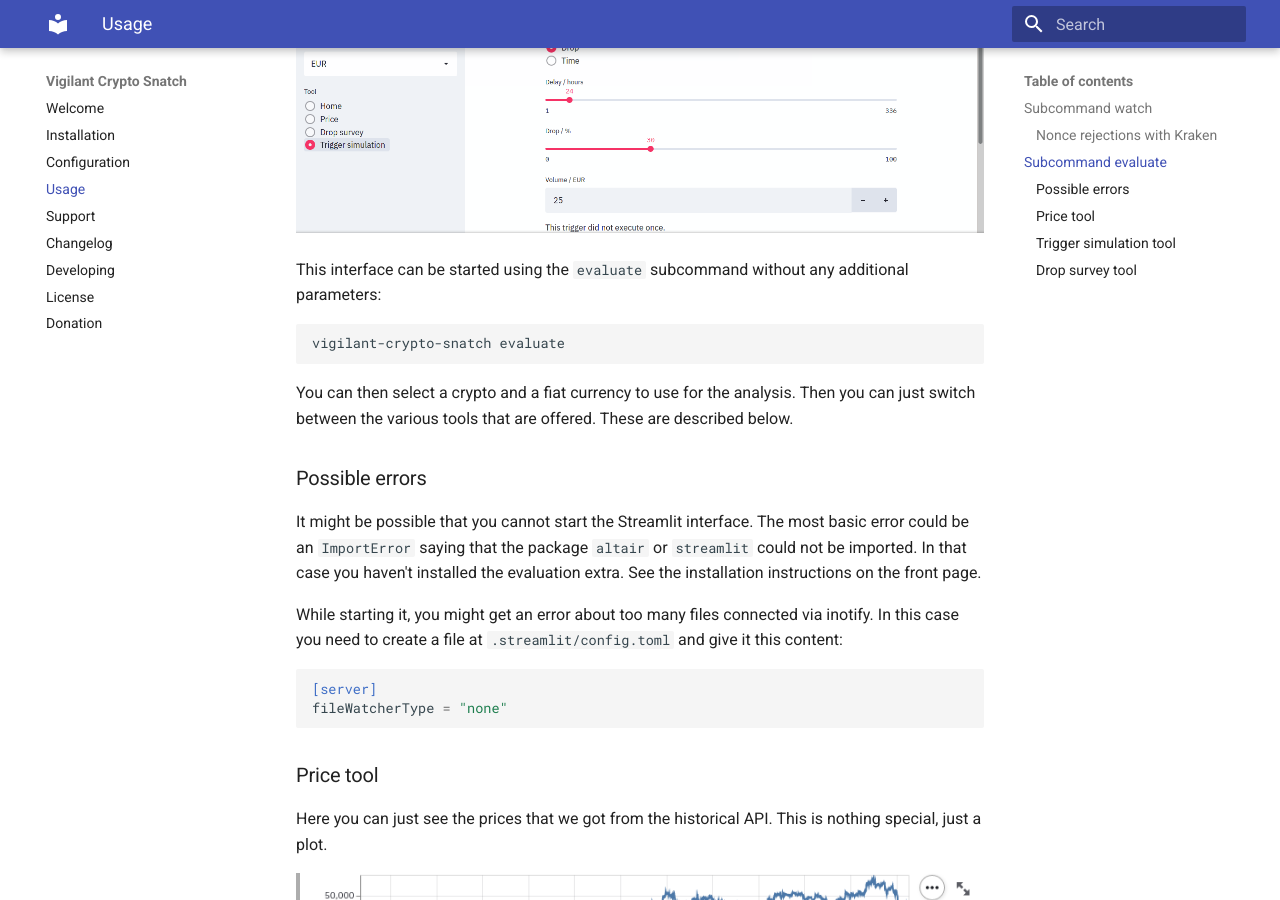
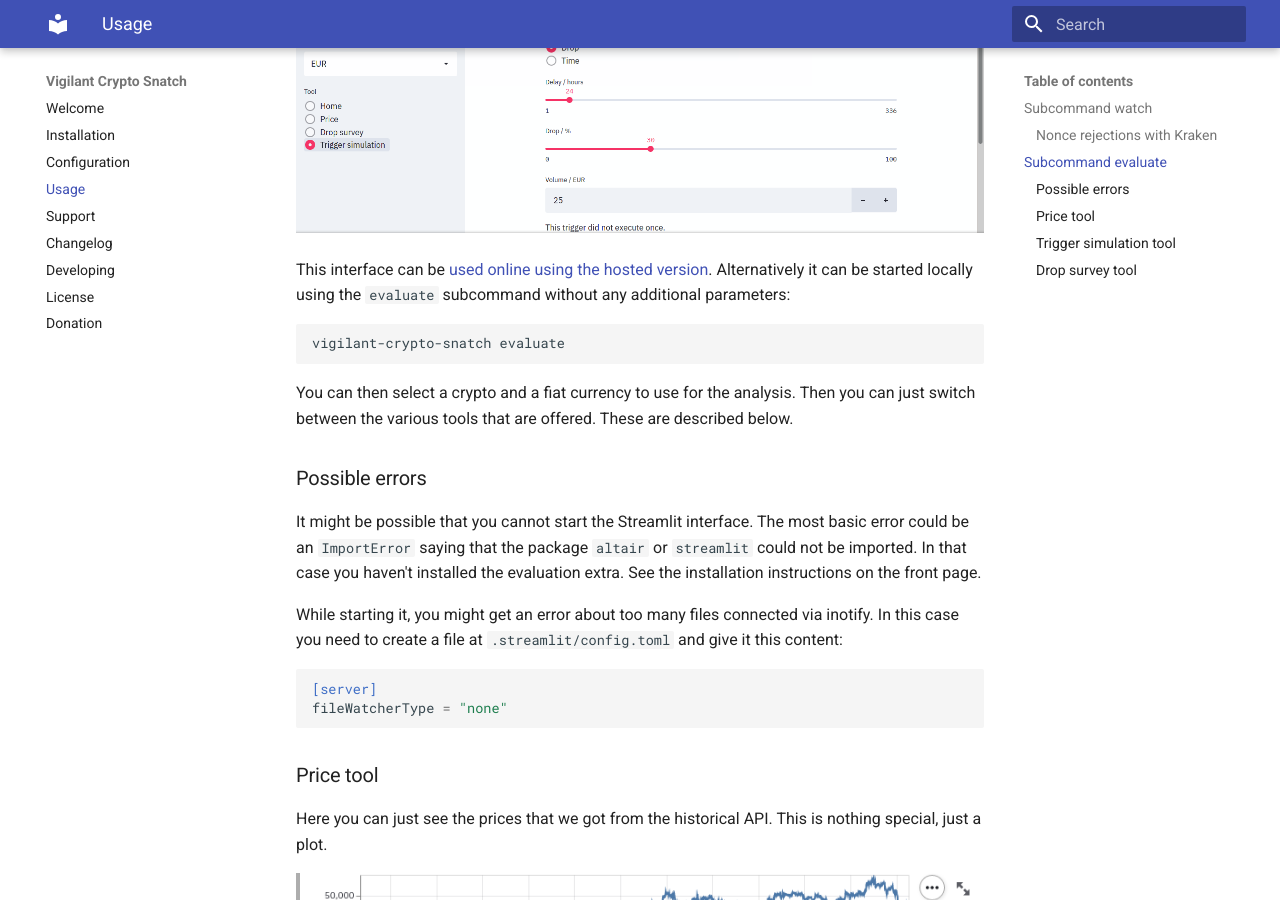
Before and after one commit to martin-ueding/vigilant-crypto-snatch, an MkDocs documentation site: the page built from docs/running.md, in a window 1280 px wide and 900 px high, scrolled down 1947 px. Built offline with MkDocs 1.6.1 and Material for MkDocs 9.7.7, drawn with Linux system fonts in a browser that asks for light colours.

Commit message:
Link to hosted version of Streamlit

````diff
--- a/docs/running.md
+++ b/docs/running.md
@@ -51,7 +51,7 @@ We provide a fun experimentation interface which is built with [Streamlit](https
 
 ![](streamlit.png)
 
-This interface can be started using the `evaluate` subcommand without any additional parameters:
+This interface can be [used online using the hosted version](https://share.streamlit.io/martin-ueding/vigilant-crypto-snatch/src/vigilant_crypto_snatch/streamlit_ui.py). Alternatively it can be started locally using the `evaluate` subcommand without any additional parameters:
 
 ```
 vigilant-crypto-snatch evaluate
````
